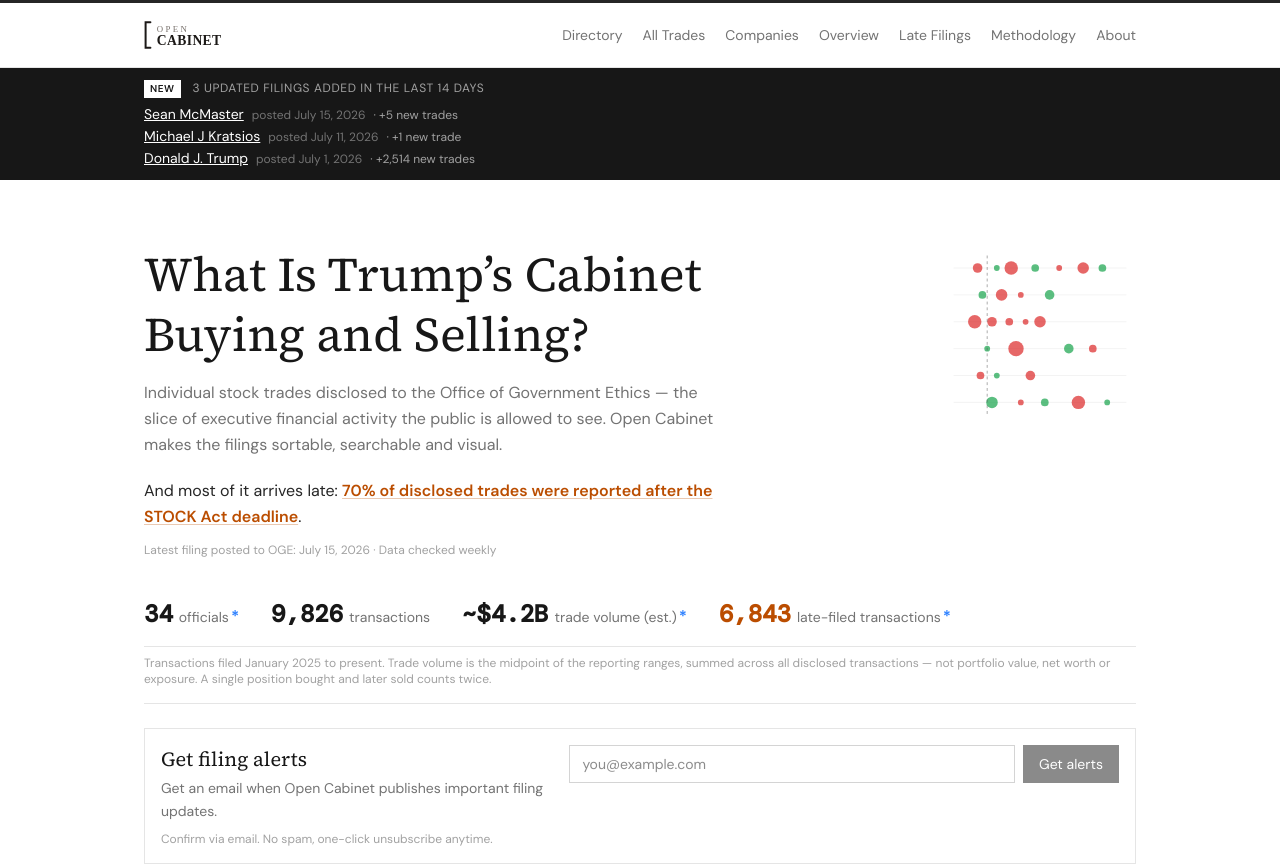
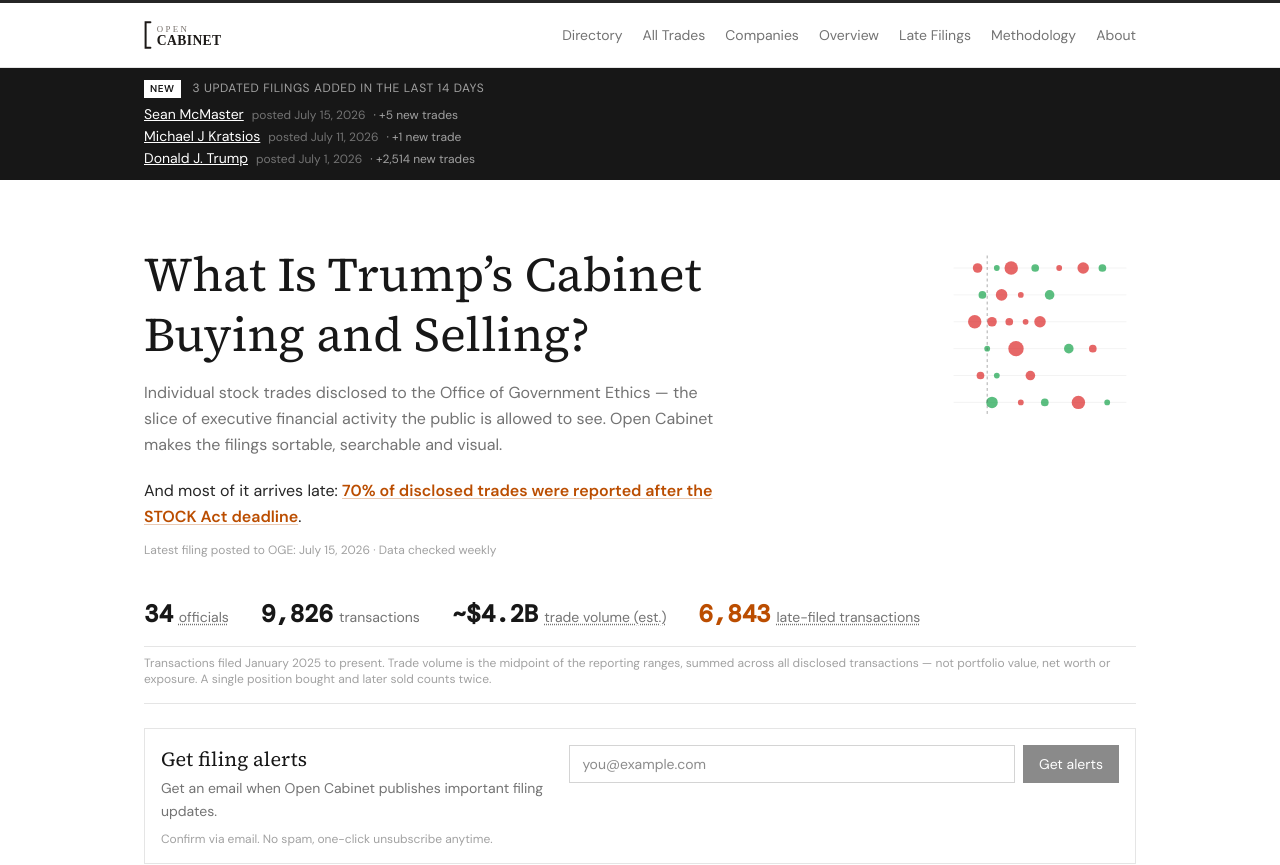
Before and after one commit to tbrown034/open-cabinet, a Next.js app: page / in a window 1280 px wide. Shown: the top 865 px of the page. Built offline with nearby package versions, Linux system fonts and the light colour scheme.

Commit message:
Replace footnote-style asterisk links with dotted-underline stat labels
Three identical asterisks pointed at three different destinations while
reading as markers for the single footnote below, which only explains
trade volume. The stat labels are now the links.

```diff
--- a/app/page.tsx
+++ b/app/page.tsx
@@ -284,7 +284,7 @@
             <span className="text-2xl font-semibold text-neutral-900 font-[family-name:var(--font-dm-mono)] tabular-nums mr-1.5">
               {totalOfficials}
             </span>
-            officials<Link href="#coverage-note" className="text-blue-500 hover:text-blue-700 ml-0.5 text-base font-bold no-underline">*</Link>
+            <Link href="#coverage-note" className="underline decoration-dotted underline-offset-2 hover:text-neutral-700">officials</Link>
           </div>
           <div>
             <span className="text-2xl font-semibold text-neutral-900 font-[family-name:var(--font-dm-mono)] tabular-nums mr-1.5">
@@ -296,13 +296,13 @@
             <span className="text-2xl font-semibold text-neutral-900 font-[family-name:var(--font-dm-mono)] tabular-nums mr-1.5">
               ~{formatCompactCurrency(estimatedTotal)}
             </span>
-            trade volume (est.)<Link href="/methodology#known-limitations" className="text-blue-500 hover:text-blue-700 ml-0.5 text-base font-bold no-underline">*</Link>
+            <Link href="/methodology#known-limitations" className="underline decoration-dotted underline-offset-2 hover:text-neutral-700">trade volume (est.)</Link>
           </div>
           <div>
             <span className="text-2xl font-semibold text-amber-700 font-[family-name:var(--font-dm-mono)] tabular-nums mr-1.5">
               {lateCount.toLocaleString()}
             </span>
-            late-filed transactions<Link href="/late-filings" className="text-blue-500 hover:text-blue-700 ml-0.5 text-base font-bold no-underline">*</Link>
+            <Link href="/late-filings" className="underline decoration-dotted underline-offset-2 hover:text-neutral-700">late-filed transactions</Link>
           </div>
         </div>
         <p className="text-xs text-neutral-400 mt-2 pb-4 border-b border-neutral-200">
```
